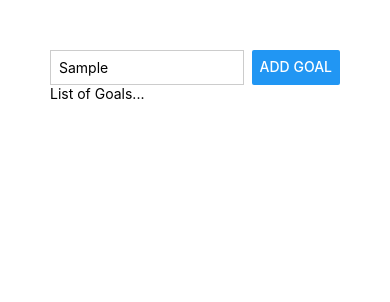
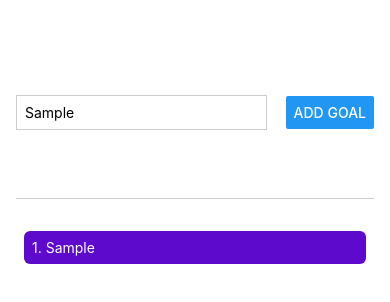
Before and after one commit to avionics18/react-native-crash-course, a React Native app: screen / in a window 390 px wide. Both pictures are taken after typing "Sample" into the empty fields and a click on the button "ADD GOAL". Shown: the top 302 px of the page. Built offline with nearby package versions, Linux system fonts and the light colour scheme.

Commit message:
platform specific styling

```diff
--- a/App.js
+++ b/App.js
@@ -1,17 +1,35 @@
+import { useState } from "react";
 import { StyleSheet, Text, View, Button, TextInput } from "react-native";
 
 export default function App() {
+    const [enteredGoalText, setEneteredGoalText] = useState("");
+    const [courseGoals, setCourseGoals] = useState([]);
+
+    function goalInputHandler(enteredText) {
+        setEneteredGoalText(enteredText);
+    }
+    function addGoalHandler() {
+        setCourseGoals((prev) => [...prev, enteredGoalText]);
+    }
+
     return (
         <View style={styles.appContainer}>
             <View style={styles.inputContainer}>
                 <TextInput
                     style={styles.textInput}
                     placeholder="Enter your goal!"
+                    onChangeText={goalInputHandler}
                 />
-                <Button title="Add Goal" />
+                <Button title="Add Goal" onPress={addGoalHandler} />
             </View>
-            <View>
-                <Text>List of Goals...</Text>
+            <View style={styles.goalsContainer}>
+                {courseGoals.map((goal, index) => (
+                    <View key={goal} style={styles.goalItem}>
+                        <Text style={styles.goalItemText}>
+                            {index + 1}. {goal}
+                        </Text>
+                    </View>
+                ))}
             </View>
         </View>
     );
@@ -19,17 +37,37 @@ export default function App() {
 
 const styles = StyleSheet.create({
     appContainer: {
-        padding: 50,
+        paddingTop: 50,
+        paddingHorizontal: 16,
+        flex: 1,
     },
     inputContainer: {
+        flex: 1,
         flexDirection: "row",
         justifyContent: "space-between",
+        alignItems: "center",
+        paddingBottom: 24,
+        marginBottom: 24,
+        borderBottomWidth: 1,
+        borderBottomColor: "#cccccc",
     },
     textInput: {
         borderWidth: 1,
         borderColor: "#cccccc",
-        width: "80%",
+        width: "70%",
         marginRight: 8,
         padding: 8,
     },
+    goalsContainer: {
+        flex: 5,
+    },
+    goalItem: {
+        margin: 8,
+        padding: 8,
+        borderRadius: 6,
+        backgroundColor: "#5e0acc",
+    },
+    goalItemText: {
+        color: "#ffffff",
+    },
 });
```
